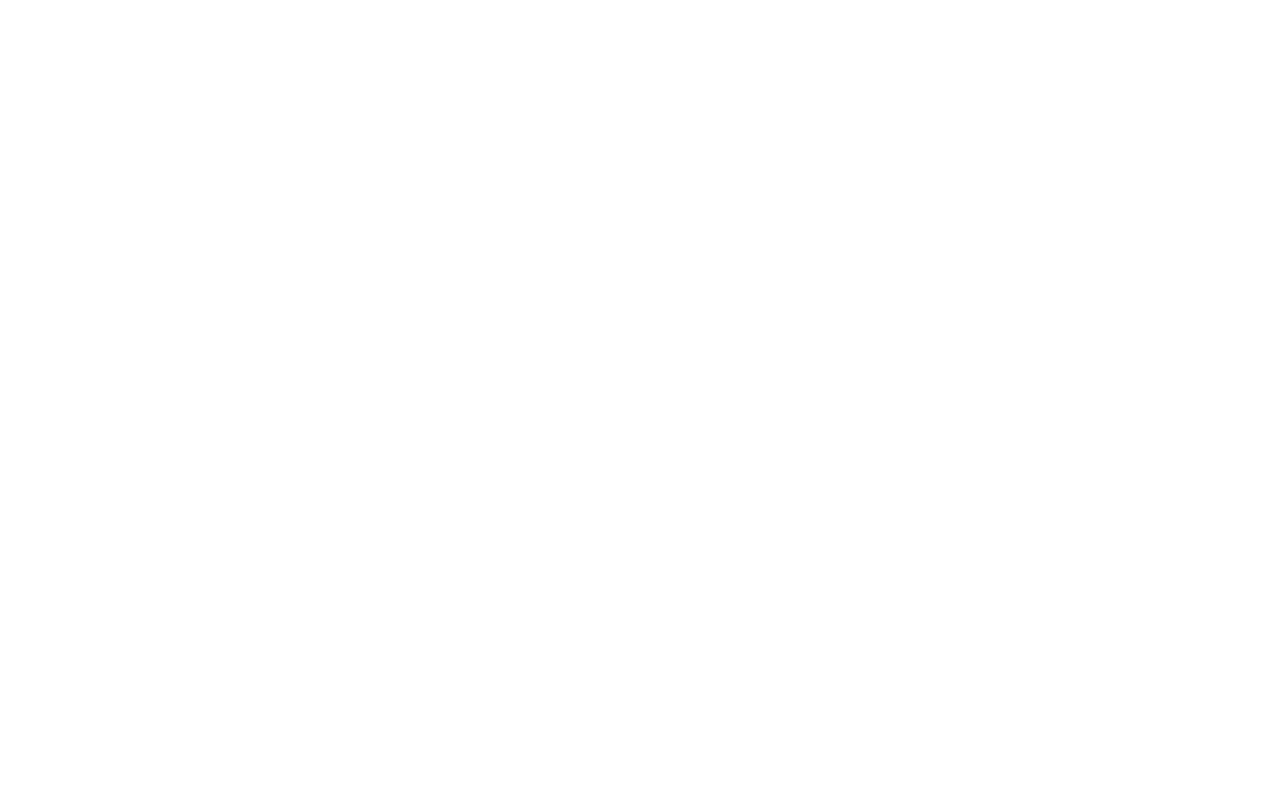
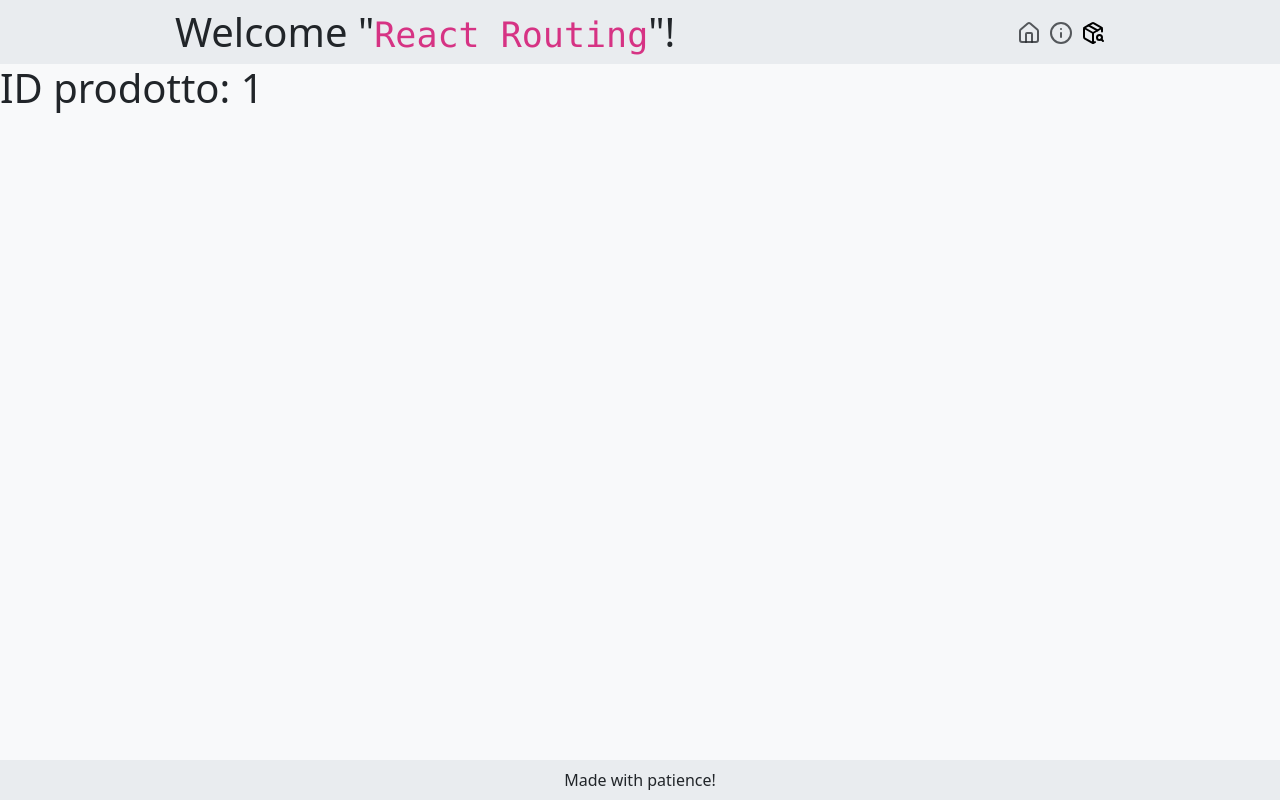
Before and after one commit to alice-rovere/react-router, a React (Vite) app: page /products/1 in a window 1280 px wide. Before the commit this address had no page. Built offline with nearby package versions, Linux system fonts and the light colour scheme.

Commit message:
feat: add SingleProduct page and update ProductsSection to link to product details

```diff
--- a/src/App.jsx
+++ b/src/App.jsx
@@ -3,6 +3,7 @@
 import AboutUsPage from "./components/pages/AboutUsPage";
 import ProductsPage from "./components/pages/ProductsPage";
 import DefaultLayout from "./components/ui/layout/DefaultLayout";
+import SingleProduct from "./components/pages/SingleProduct";
 
 function App() {
   return (
@@ -12,6 +13,7 @@
           <Route path="/" element={<HomePage />}></Route>
           <Route path="/about-us" element={<AboutUsPage />}></Route>
           <Route path="/products" element={<ProductsPage />}></Route>
+          <Route path="/products/:id" element={<SingleProduct />}></Route>
         </Route>
       </Routes>
     </BrowserRouter>
--- /dev/null
+++ b/src/components/pages/SingleProduct.jsx
@@ -0,0 +1,16 @@
+import { useEffect } from "react";
+import { useParams } from "react-router";
+
+export default function SingleProduct() {
+  const { id } = useParams();
+
+  useEffect(() => {
+    // fetch dati usando l'id
+  }, []);
+
+  return (
+    <div>
+      <h1>ID prodotto: {id}</h1>
+    </div>
+  );
+}
--- a/src/components/pages/cosepiccole/ProductCard.jsx
+++ b/src/components/pages/cosepiccole/ProductCard.jsx
@@ -1,4 +1,4 @@
-export default function ProductCard({ title, category, thumbnail }) {
+export default function ProductCard({ title, category, thumbnail, children }) {
   return (
     <div className="col">
       <div className="card h-100">
@@ -6,8 +6,11 @@
           <h3 className="fs-6 card-title">{title}</h3>
           <p className="card-text">{category}</p>
           <img className="card-img-top" src={thumbnail} alt={title} />
+          {children}
         </div>
       </div>
     </div>
   );
 }
+
+////// perchè quando rimpicciolisco mi si sfalsano le altezze delle card??
--- a/src/components/sections/ProductsSection.jsx
+++ b/src/components/sections/ProductsSection.jsx
@@ -1,4 +1,5 @@
 import { useState, useEffect } from "react";
+import { Link } from "react-router";
 import ProductCard from "../pages/cosepiccole/ProductCard";
 
 const endpoint = "https://dummyjson.com/products?limit=12";
@@ -18,14 +19,16 @@
   return (
     <>
       {products && (
-        <div className="row row-cols-3 g-4">
+        <div className="row row-cols-1 row-cols-md-2 row-cols-lg-3 g-4">
           {products.map((p) => (
             <div key={p.id}>
               <ProductCard
                 title={p.title}
+                thumbnail={p.thumbnail}
                 category={p.category}
-                thumbnail={p.thumbnail}
-              />
+              >
+                <Link to={`/products/${p.id}`}>Open Detail</Link>
+              </ProductCard>
             </div>
           ))}
         </div>
```
